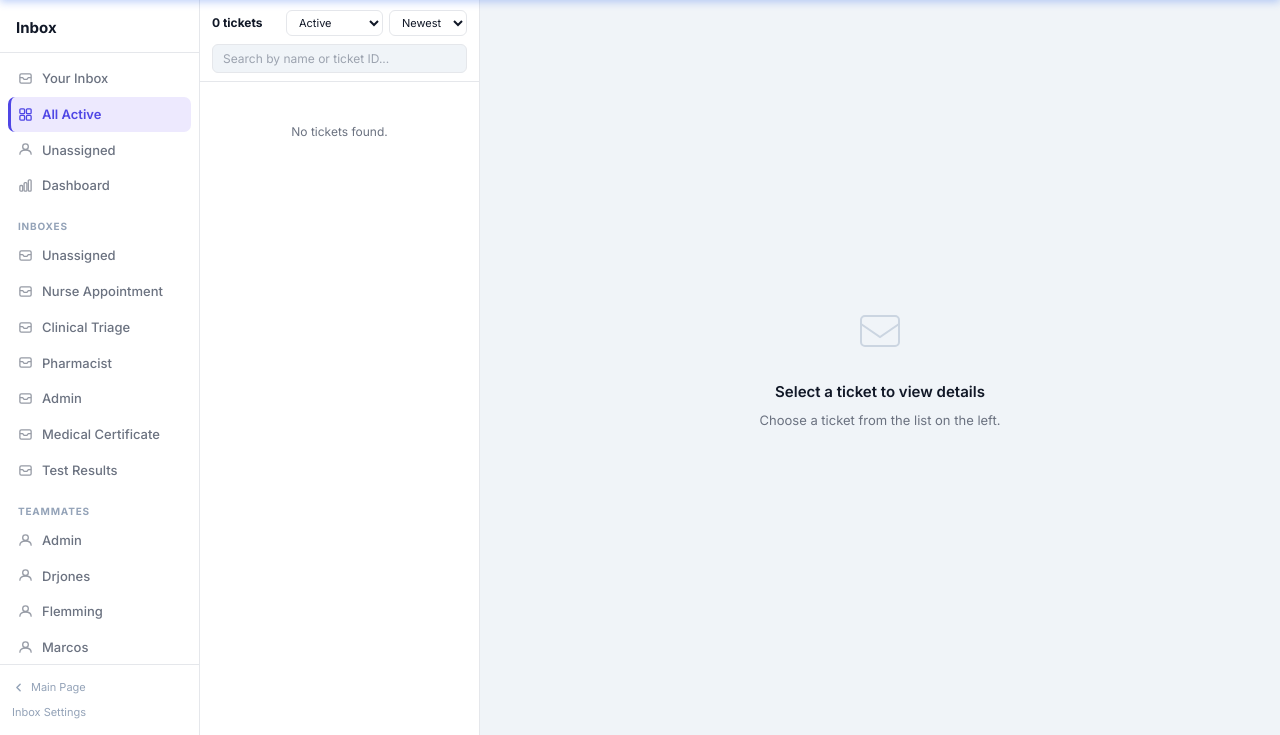
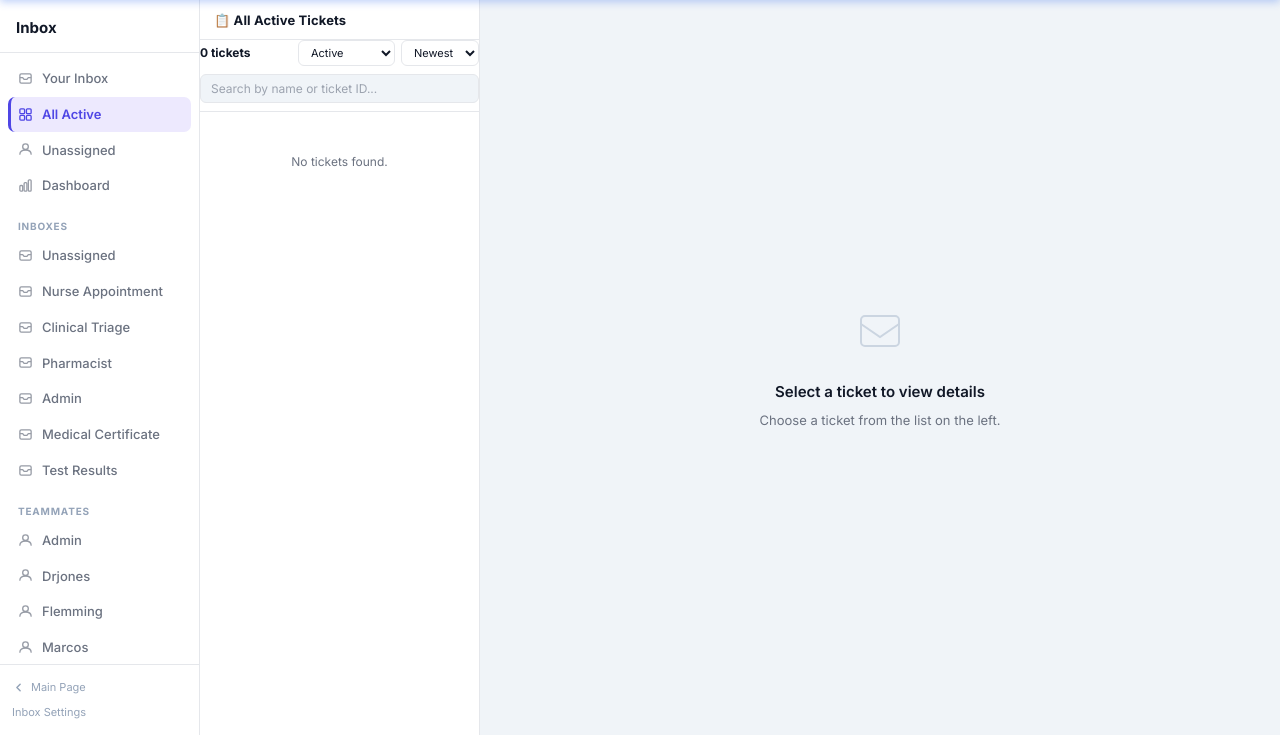
Before and after one commit to marcoskaradimos/care-nav-demo, a Flask app: page /inbox in a window 1280 px wide. Shown: the part 64-799 px from the top of the page. Run offline with Flask 3, Linux system fonts and the light colour scheme; the visitor is signed in with stand-in values (Sample User, id 1).

Commit message:
Show current folder name at top of ticket list; fix Closed status showing as Open

```diff
--- a/templates/inbox.html
+++ b/templates/inbox.html
@@ -146,9 +146,19 @@
 }
 
 .ticket-list-header {
-    padding: 10px 12px 8px;
+    padding: 0 0 8px;
     border-bottom: 1px solid var(--border);
     flex-shrink: 0;
+}
+
+.folder-location-bar {
+    padding: 10px 14px 8px;
+    font-size: 13px;
+    font-weight: 700;
+    color: var(--text-primary);
+    border-bottom: 1px solid var(--border);
+    background: var(--bg-secondary);
+    letter-spacing: 0.01em;
 }
 
 .ticket-list-toprow {
@@ -440,6 +450,19 @@
     <!-- ══ Middle ticket list panel ══ -->
     <section class="ticket-list-panel">
         <div class="ticket-list-header">
+            {% if filters.view == 'mine' %}
+                <div class="folder-location-bar">📥 My Inbox</div>
+            {% elif filters.team == 'unassigned' %}
+                <div class="folder-location-bar">📂 Unassigned</div>
+            {% elif filters.team %}
+                <div class="folder-location-bar">📁 {{ filters.team }}</div>
+            {% elif filters.status == 'Closed' %}
+                <div class="folder-location-bar">🔒 Closed Tickets</div>
+            {% elif filters.user %}
+                <div class="folder-location-bar">👤 {{ filters.user | capitalize }}</div>
+            {% else %}
+                <div class="folder-location-bar">📋 All Active Tickets</div>
+            {% endif %}
             <form method="GET" action="{{ url_for('inbox') }}" id="filter-form">
                 {% if filters.view %}<input type="hidden" name="view" value="{{ filters.view }}">{% endif %}
                 <div class="ticket-list-toprow">
--- a/templates/ticket_detail.html
+++ b/templates/ticket_detail.html
@@ -1408,11 +1408,13 @@
                             font-size:13px;font-weight:700;cursor:pointer;transition:all 0.15s;
                             {% if selected.status == 'In Progress' %}
                                 background:#dbeafe;color:#1d4ed8;
+                            {% elif selected.status == 'Closed' %}
+                                background:#f1f5f9;color:#6b7280;
                             {% else %}
                                 background:#d1fae5;color:#065f46;
                             {% endif %}
                         ">
-                        {% if selected.status == 'In Progress' %}⏳ In Progress{% else %}✅ Open{% endif %}
+                        {% if selected.status == 'In Progress' %}⏳ In Progress{% elif selected.status == 'Closed' %}🔒 Closed{% else %}✅ Open{% endif %}
                     </button>
                 </div>
 
```
